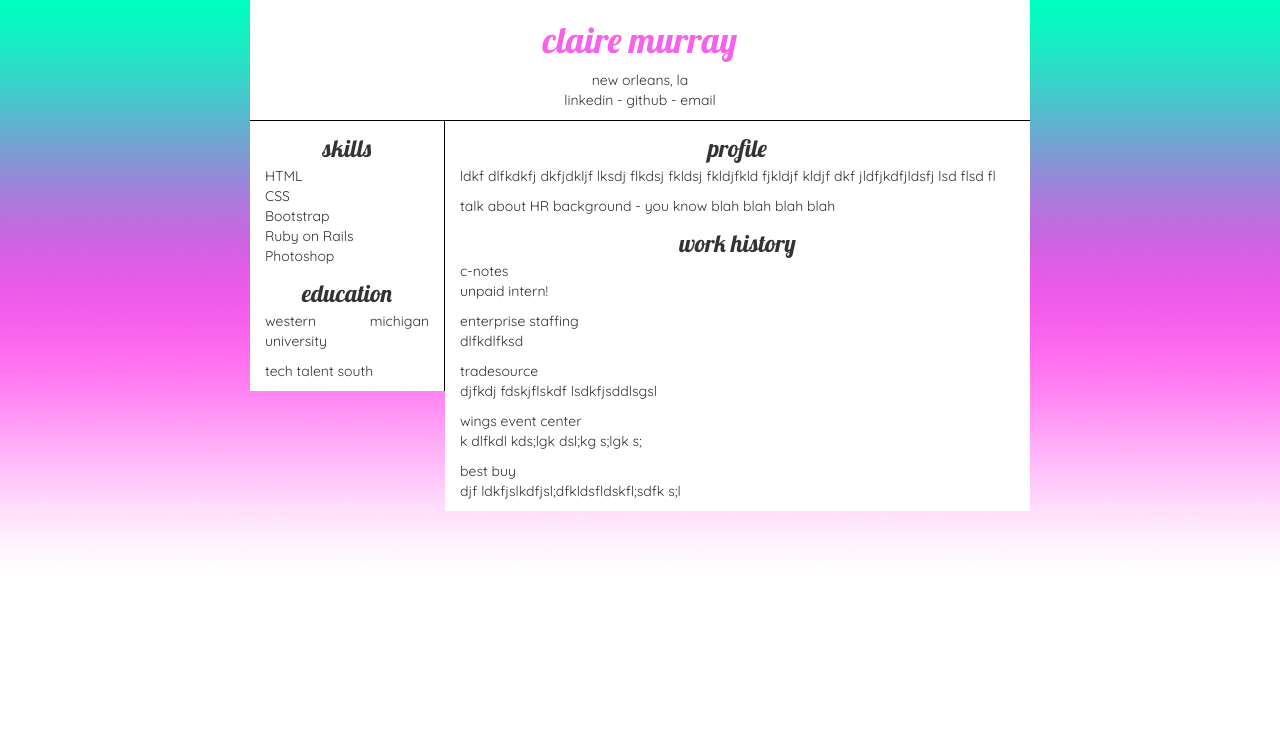
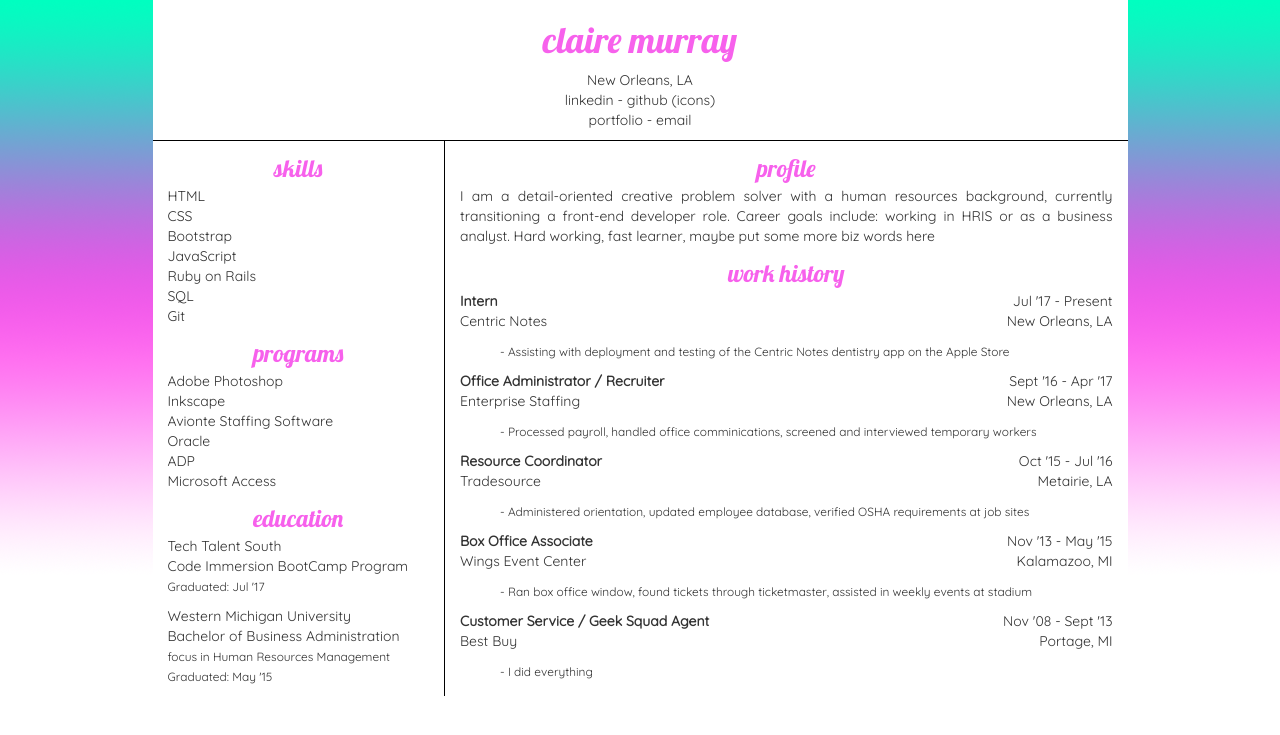
Before and after one commit to algoregalore/personalsite, a PHP site: page /newer/cv.html in a window 1280 px wide. Shown: the top 735 px of the page. Run offline with PHP 8.4, Linux system fonts and the light colour scheme.

Commit message:
add a bunch of content to cv page

```diff
--- a/newer/cv.html
+++ b/newer/cv.html
@@ -25,51 +25,77 @@
   <body>
     <div class="container">
       <div class="row">
-        <div class="col-md-8 col-md-offset-2 cv-header">
+        <div class="col-md-10 col-md-offset-1 cv-header">
         <h1>claire murray</h1>
 
-        <center><p>new orleans, la
-        <br>linkedin - github - email</p></center>
+        <center><p>New Orleans, LA
+        <br>linkedin - github (icons)
+        <br>portfolio - email</p></center>
         </div>
 
       </div>
 
       <div class="row">
-        <div class="col-md-2 col-md-offset-2 left-body">
+        <div class="col-md-3 col-md-offset-1 left-body">
         <h3>skills</h3>
+
         <p>HTML
         <br>CSS
         <br>Bootstrap
+        <br>JavaScript
         <br>Ruby on Rails
-        <br>Photoshop
+        <br>SQL
+        <br>Git</p>
 
-        <p><h3>education</h3>
-        <p>western michigan university
+        <h3>programs</h3>
 
-        <p>tech talent south
+        <p>Adobe Photoshop
+        <br>Inkscape
+        <br>Avionte Staffing Software
+        <br>Oracle
+        <br>ADP
+        <br>Microsoft Access</p>
+
+        <h3>education</h3>
+
+        <p>Tech Talent South
+        <br>Code Immersion BootCamp Program
+        <br><small>Graduated: Jul '17</small></p>
+
+        <p>Western Michigan University
+        <br>Bachelor of Business Administration
+        <br><small>focus in Human Resources Management
+        <br>Graduated: May '15</small></p>
+
         </div>
 
-        <div class="col-md-6 right-body">
+        <div class="col-md-7 right-body">
         <h3>profile</h3>
 
-        <p>ldkf dlfkdkfj dkfjdkljf lksdj flkdsj fkldsj fkldjfkld fjkldjf kldjf dkf jldfjkdfjldsfj lsd flsd fl
-        <p>talk about HR background - you know blah blah blah blah
+        <p>I am a detail-oriented creative problem solver with a human resources background, currently transitioning a front-end developer role.
+            Career goals include: working in HRIS or as a business analyst. Hard working, fast learner, maybe put some more biz words here</p>
 
         <h3>work history</h3>
-        <p>c-notes
-        <br>unpaid intern!
 
-        <p>enterprise staffing
-        <br>dlfkdlfksd
+        <p style='text-align:left'><strong>Intern</strong> <span style='float:right'>Jul '17 - Present</span>
+        <br>Centric Notes <span style='float:right'>New Orleans, LA</span>
+        <br><ul><small>- Assisting with deployment and testing of the Centric Notes dentistry app on the Apple Store</small></ul></p>
 
-        <p>tradesource
-        <br>djfkdj fdskjflskdf lsdkfjsddlsgsl
+        <p style='text-align:left'><strong>Office Administrator / Recruiter</strong> <span style='float:right'>Sept '16 - Apr '17</span>
+        <br>Enterprise Staffing <span style='float:right'>New Orleans, LA</span>
+        <br><ul><small>- Processed payroll, handled office comminications, screened and interviewed temporary workers</small></ul></p>
 
-        <p>wings event center
-        <br>k dlfkdl kds;lgk dsl;kg s;lgk s;
+        <p style='text-align:left'><strong>Resource Coordinator</strong> <span style='float:right'>Oct '15 - Jul '16</span>
+        <br>Tradesource <span style='float:right'>Metairie, LA</span>
+        <br><ul><small>- Administered orientation, updated employee database, verified OSHA requirements at job sites</small></ul></p>
 
-        <p>best buy
-        <br>djf ldkfjslkdfjsl;dfkldsfldskfl;sdfk s;l
+        <p style='text-align:left'><strong>Box Office Associate</strong> <span style='float:right'>Nov '13 - May '15</span>
+        <br>Wings Event Center <span style='float:right'>Kalamazoo, MI</span>
+        <br><ul><small>- Ran box office window, found tickets through ticketmaster, assisted in weekly events at stadium</small></ul></p>
+
+        <p style='text-align:left'><strong>Customer Service / Geek Squad Agent</strong> <span style='float:right'>Nov '08 - Sept '13</span>
+        <br>Best Buy <span style='float:right'>Portage, MI</span>
+        <br><ul><small>- I did everything</small></ul></p>
 
 
         </div>
--- a/newer/july3.html
+++ b/newer/july3.html
@@ -27,7 +27,7 @@
       <div class="row">
           <div class="col-md-3 sidenav">
               <h1>claire murray</h1>
-                thanks for visiting my portfolio page! i'm a junior web developer and business analyst in the NOLA area. i also enjoy a little of graphic design, pop culture, and political news.  <p>
+                thanks for visiting my portfolio page! i'm a junior front-ed developer and business analyst in the NOLA area. i also enjoy a little of graphic design, pop culture, and political news.  <p>
 
                 <p><h3><a href="#">CV</a> - <a href="#">email</a></h3>
 
--- a/newer/style.css
+++ b/newer/style.css
@@ -54,6 +54,7 @@ h3 {
   text-align: center;
   font-family: 'Lobster', cursive;
   line-height: 15px;
+  color: #f761ec;
 }
 
 h4 {
```
